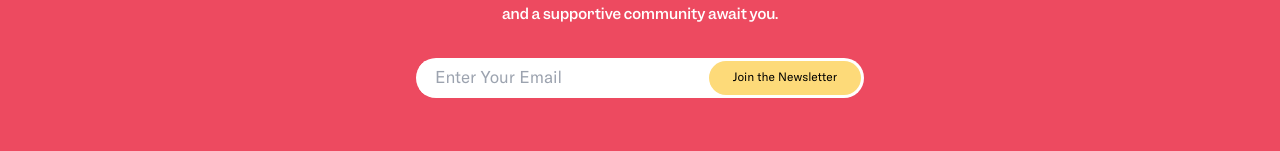
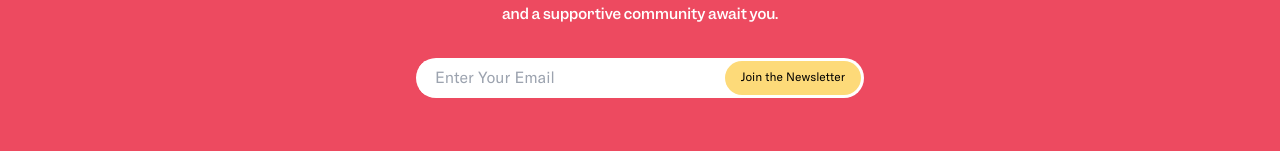
Before and after one commit to King-OJ/thrively, a Next.js app: page / in a window 1280 px wide. Shown: the part 310-461 px from the top of the page. Built offline with nearby package versions, Linux system fonts and the light colour scheme.

Commit message:
adjusted for input

```diff
--- a/components/Footer.tsx
+++ b/components/Footer.tsx
@@ -19,9 +19,9 @@ export default function Footer() {
                   <input
                     type="text"
                     placeholder="enter your email"
-                    className="flex-1 h-full text-black pl-4 placeholder:capitalize outline-none text-[17px]"
+                    className="flex-1 h-full text-black pl-4 placeholder:capitalize outline-none text-[16px]"
                   />
-                  <button className="bg-yellowish h-full px-3 md:px-6 text-black rounded-full">
+                  <button className="bg-yellowish h-full px-2 md:px-6 text-black rounded-full">
                     Join the Newsletter
                   </button>
                 </form>
--- a/components/Hero.tsx
+++ b/components/Hero.tsx
@@ -60,9 +60,9 @@ export default function Hero() {
                 <input
                   type="text"
                   placeholder="enter your email"
-                  className="flex-1 text-[17px] h-full pl-4 placeholder:capitalize outline-none"
+                  className="flex-1 text-[16px] h-full pl-4 placeholder:capitalize outline-none"
                 />
-                <button className="bg-yellowish h-full px-6 rounded-full">
+                <button className="bg-yellowish h-full px-4 rounded-full">
                   Join the Newsletter
                 </button>
               </form>
```
